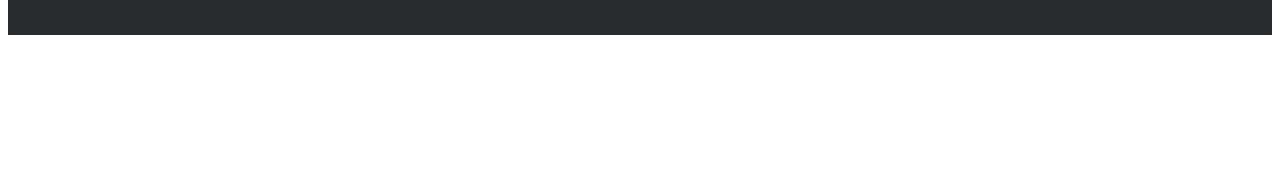
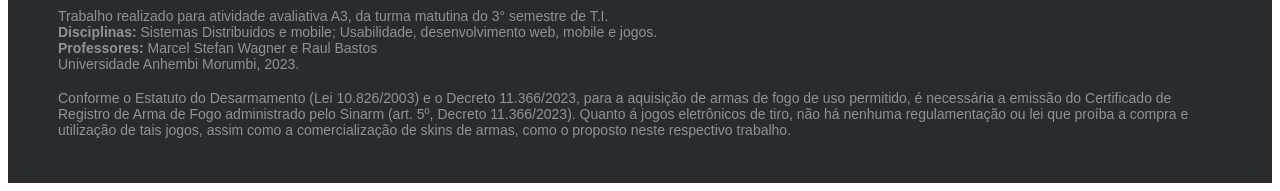
Before and after one commit to LucasSimoesSilva/CSGOBrasil, a plain HTML site: page front-end/homePage/home-page.html in a window 1280 px wide. Shown: the part 1554-1745 px from the top of the page. Before the commit the page ends 1597 px from the top, so only its background shows below. Drawn offline with Linux system fonts and the light colour scheme; a script that the page names is missing.

Commit message:
home-page.html

```diff
--- a/front-end/homePage/home-page.html
+++ b/front-end/homePage/home-page.html
@@ -251,6 +251,17 @@
 			<p>Lucas Simões Carvalho da Silva | RA: 12522161179</p>
 			<p>Marcelo Henrique da Silva Ventura | RA: 12522128126</p>
 			</p>
+			<br>
+			<p class="footer-description">
+				<p>Trabalho realizado para atividade avaliativa A3, da turma matutina do 3° semestre de T.I. </p>
+				<p><b>Disciplinas:</b> Sistemas Distribuidos e mobile; Usabilidade, desenvolvimento web, mobile e jogos.</p>
+				<p><b>Professores:</b> Marcel Stefan Wagner e Raul Bastos</p>
+				<p>Universidade Anhembi Morumbi, 2023.</p>
+				<br>
+				<p>Conforme o Estatuto do Desarmamento (Lei 10.826/2003) e o Decreto 11.366/2023, para a aquisição de armas de fogo de uso permitido, é necessária a emissão do Certificado de Registro de Arma de Fogo administrado pelo Sinarm (art. 5º, Decreto 11.366/2023).
+					Quanto á jogos eletrônicos de tiro, não há nenhuma regulamentação ou lei que proíba a compra e utilização de tais jogos, assim como a comercialização de skins de armas, como o proposto neste respectivo trabalho.
+				</p>
+			</p>
 		</div>
 	</footer>
 
```
